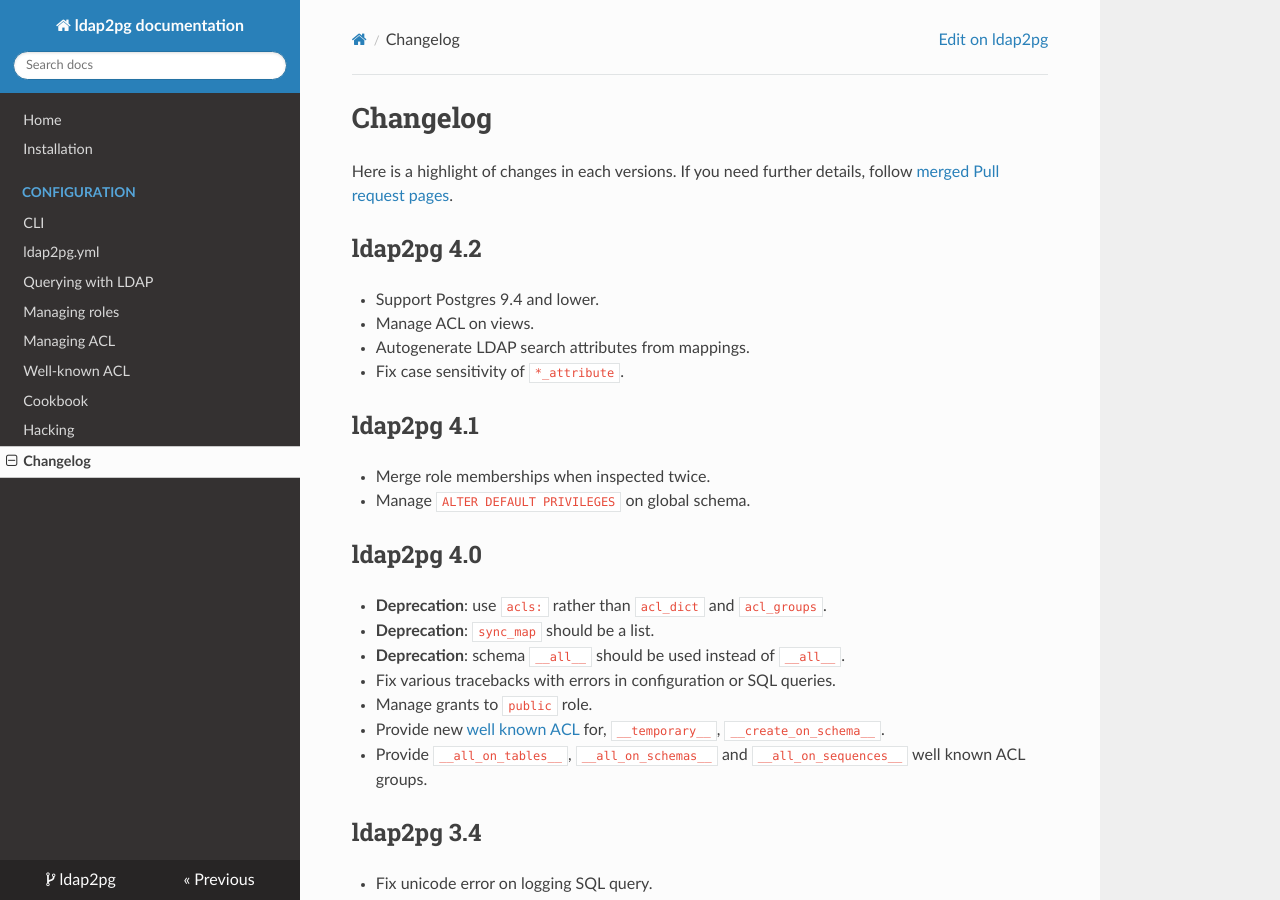
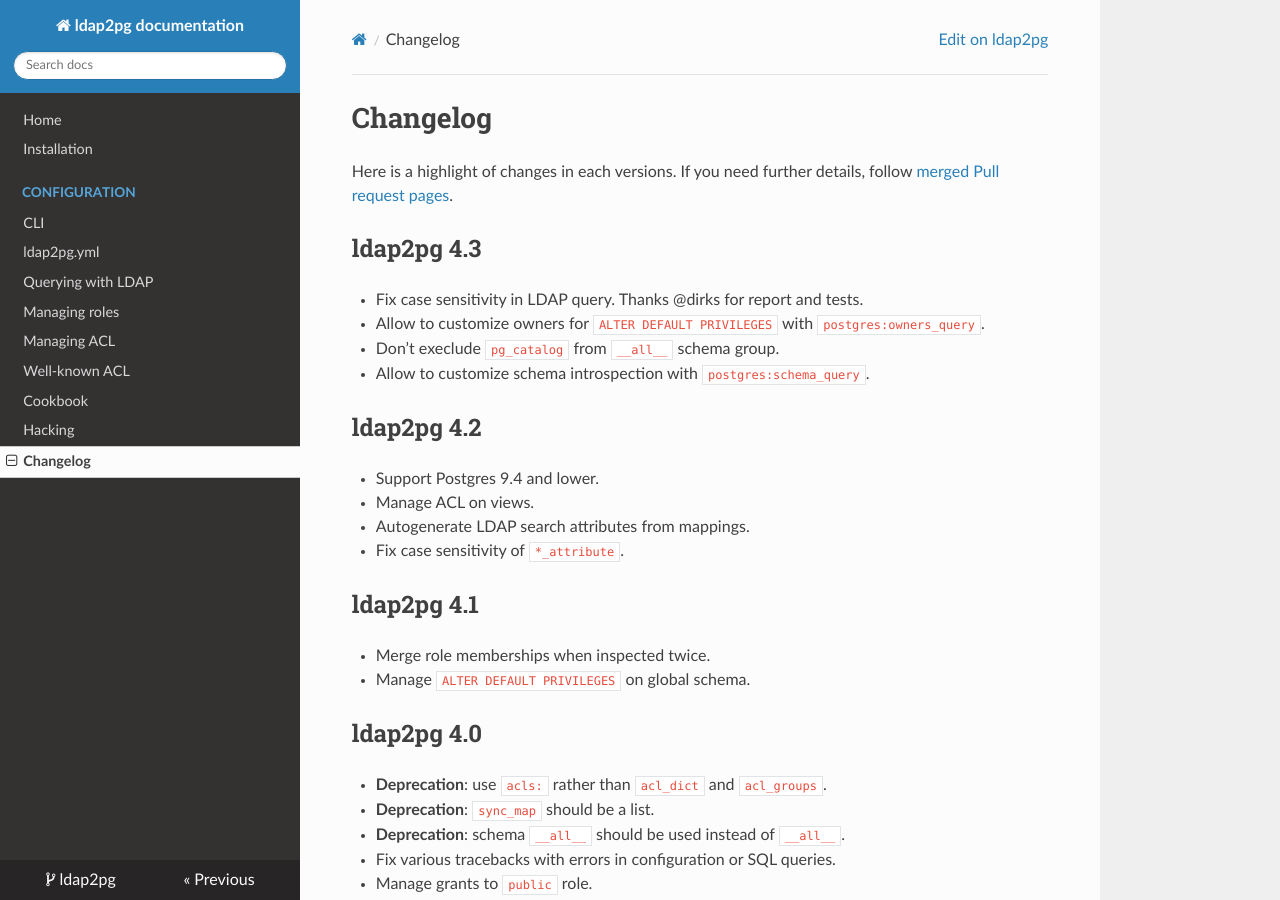
Before and after one commit to dalibo/ldap2pg, an MkDocs documentation site: the page built from docs/changelog.md, in a window 1280 px wide and 900 px high. Built offline with MkDocs 1.6.1, drawn with Linux system fonts in a browser that asks for light colours; nearby versions of some CDN libraries; old or Windows-style settings are respelled for this version of MkDocs.

Commit message:
Add 4.3 changelog

```diff
--- a/docs/changelog.md
+++ b/docs/changelog.md
@@ -5,6 +5,15 @@
 Here is a highlight of changes in each versions. If you need further details,
 follow [merged Pull request
 pages](https://github.com/dalibo/ldap2pg/pulls?utf8=%E2%9C%93&q=is%3Apr%20is%3Amerged).
+
+
+# ldap2pg 4.3
+
+- Fix case sensitivity in LDAP query. Thanks @dirks for report and tests.
+- Allow to customize owners for `ALTER DEFAULT PRIVILEGES` with
+  `postgres:owners_query`.
+- Don't execlude `pg_catalog` from `__all__` schema group.
+- Allow to customize schema introspection with `postgres:schema_query`.
 
 
 # ldap2pg 4.2
```
